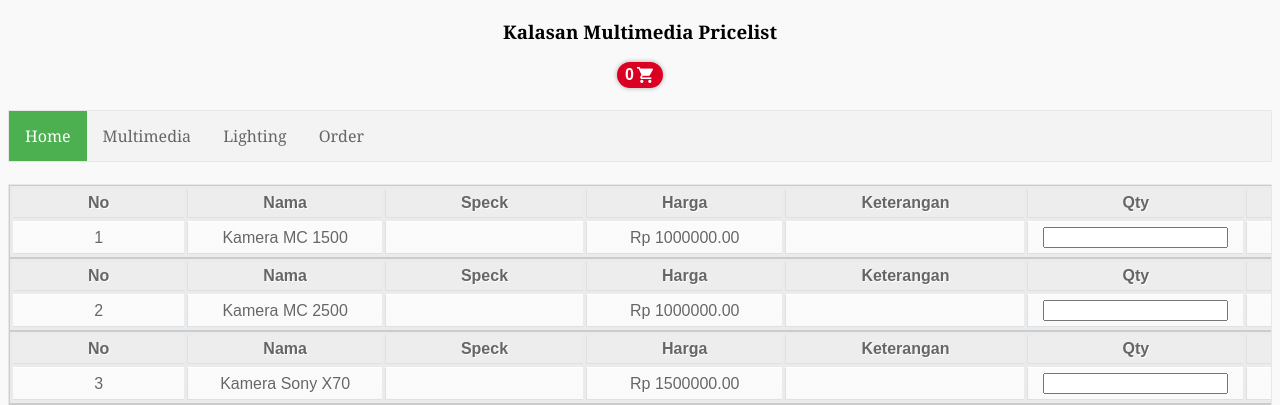
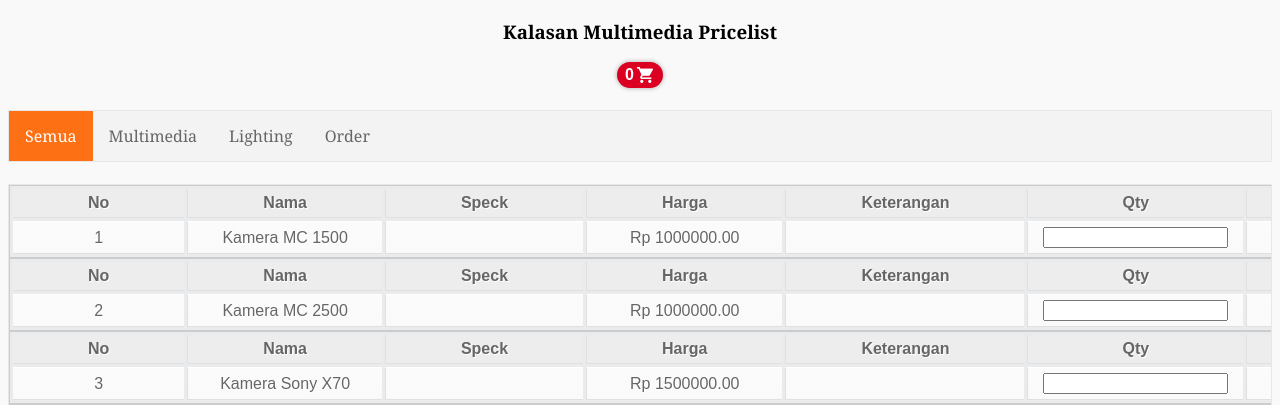
Before and after one commit to luthafiyyan/Kalasan, a PHP site: page / in a window 1280 px wide. Shown: the top 405 px of the page. Run offline with PHP 8.4, Linux system fonts and the light colour scheme; data comes from the database, SQL or seed files in the repository; a stand-in replaces the project's code that opens the database connection.

Commit message:
Update index.php

```diff
--- a/pricelist/index.php
+++ b/pricelist/index.php
@@ -127,12 +127,12 @@
 }
 
 li a:hover:not(.active) {
-    background-color: #ddd;
+    background-color: #EAEAEA;
 }
 
 li a.active {
     color: white;
-    background-color: #4CAF50;
+    background-color: #FD7013;
 }
 </style>
 </head>
@@ -159,10 +159,10 @@
 </div>
 <br>
 <ul>
-  <li><a class="active" href="#home">Home</a></li>
-  <li><a href="#news">Multimedia</a></li>
-  <li><a href="#contact">Lighting</a></li>
-  <li><a href="view_cart.php">Order</a></li>
+  <li><a class="active" href="index.php">Semua</a></li>
+  <li><a class="kategori" href="multimedia.php">Multimedia</a></li>
+  <li><a class="kategori" href="lighting.php">Lighting</a></li>
+  <li><a class="kategori" href="view_cart.php">Order</a></li>
 </ul>
 <br>
 
```
